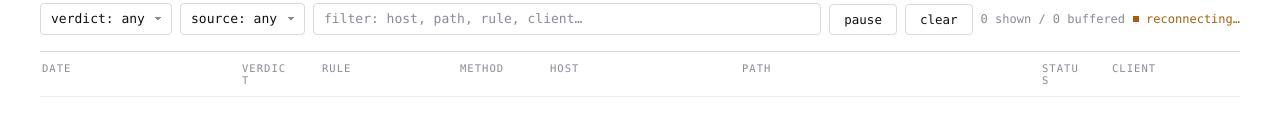
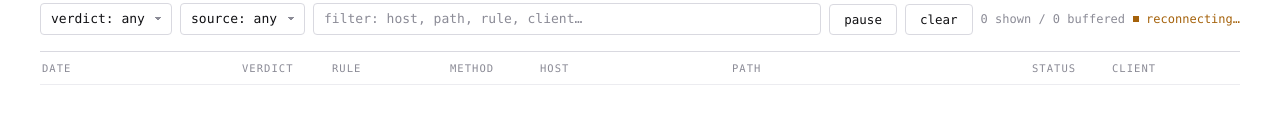
Before and after one commit to maurizi0/zaun, a plain HTML site: page app/static/index.html in a window 1280 px wide. Both pictures are taken after a click on the button "logs". Shown: the part 219-342 px from the top of the page. Drawn offline with Linux system fonts and the light colour scheme; no server answers.

Commit message:
Mini UI fix

```diff
--- a/app/static/style.css
+++ b/app/static/style.css
@@ -237,9 +237,9 @@ table.logs td { padding: 6px 12px; font-size: 12px; border-bottom-color: var(--l
 table.logs td:first-child { padding-left: 2px; }
 table.logs { min-width: 760px; }
 table.logs .c-date { width: 190px; }
-table.logs .c-verdict { width: 80px; }
+table.logs .c-verdict { width: 90px; white-space: nowrap; }
 table.logs .c-method { width: 90px; }
-table.logs .c-status { width: 70px; }
+table.logs .c-status { width: 80px; white-space: nowrap; }
 table.logs .c-host { width: 16%; }
 table.logs .c-path { width: 25%; }
 table.logs .c-client { width: 140px; }
```
